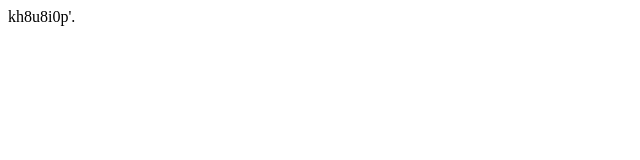
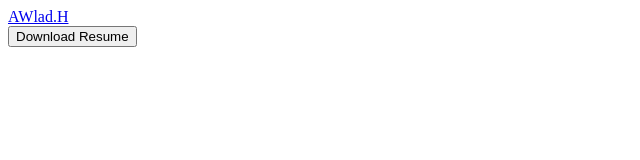
Before and after one commit to Meheraj1000/Assignment-fast-1, a plain HTML site: page index.html in a window 1280 px wide. Shown: the whole page, without its empty margins (0-640 px from the left). Drawn offline with Linux system fonts and the light colour scheme.

Commit message:
added by new part header

```diff
--- a/index.html
+++ b/index.html
@@ -7,6 +7,13 @@
     <link rel="stylesheet" href="style.css">
 </head>
 <body>
-    kh8u8i0p'.
+    <header class="header-contant">
+        <div class="header-title">
+            <a href="#">AWlad.H</a>
+        </div>
+        <div class="butto">
+            <button>Download Resume</button>
+        </div>
+    </header>
 </body>
 </html>
```
